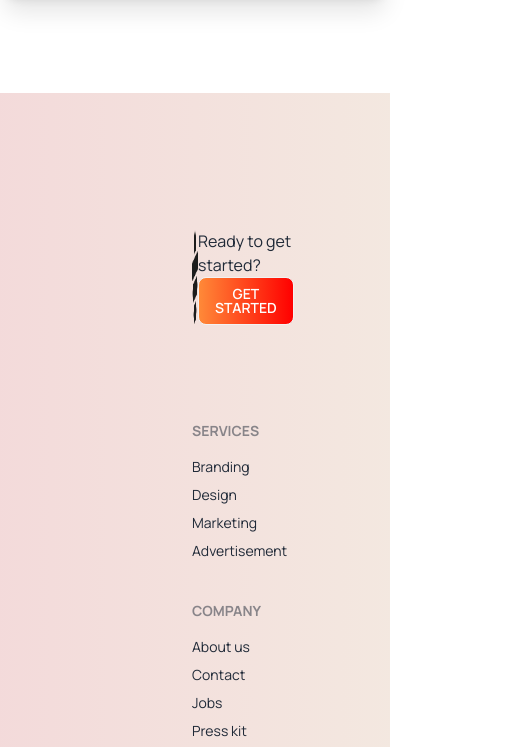
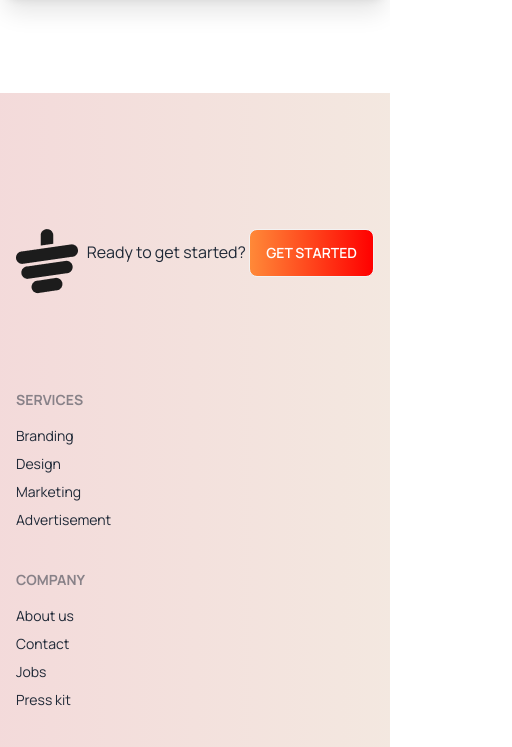
Before and after one commit to Orchizakia00/tea-house, a plain HTML site: page index.html in a window 390 px wide. Shown: the part 8086-8833 px from the top of the page, 512 px wide, since content can reach past the window. Drawn offline with nearby package versions, Linux system fonts and the light colour scheme.

Commit message:
updated small issues

```diff
--- a/index.html
+++ b/index.html
@@ -296,7 +296,7 @@
         </section>
     </main>
 
-    <footer class=" px-48 py-10 bg-base-200 text-base-content bg-gradient-to-r from-[#FF000019] to-[#FF893819]">
+    <footer class="px-4 lg:px-48 py-10 bg-base-200 text-base-content bg-gradient-to-r from-[#FF000019] to-[#FF893819]">
         <div class="flex justify-between my-24">
             <img src="./images/cup.png" alt="">
             <p>
```
